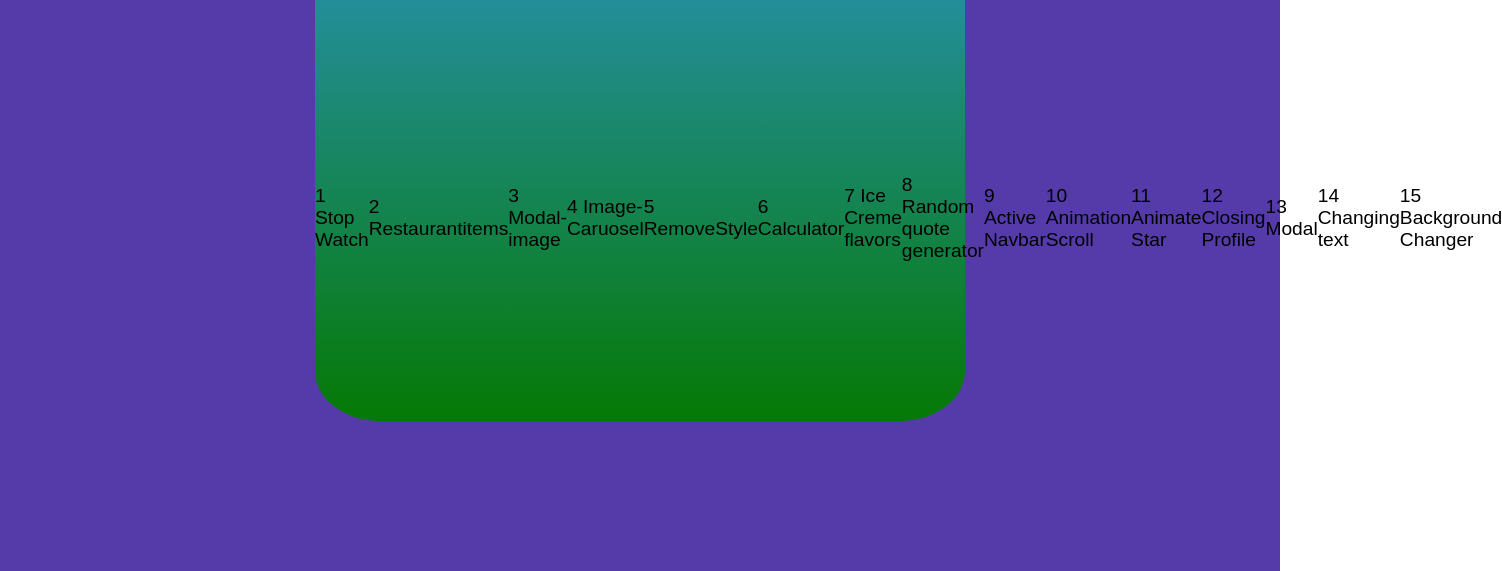
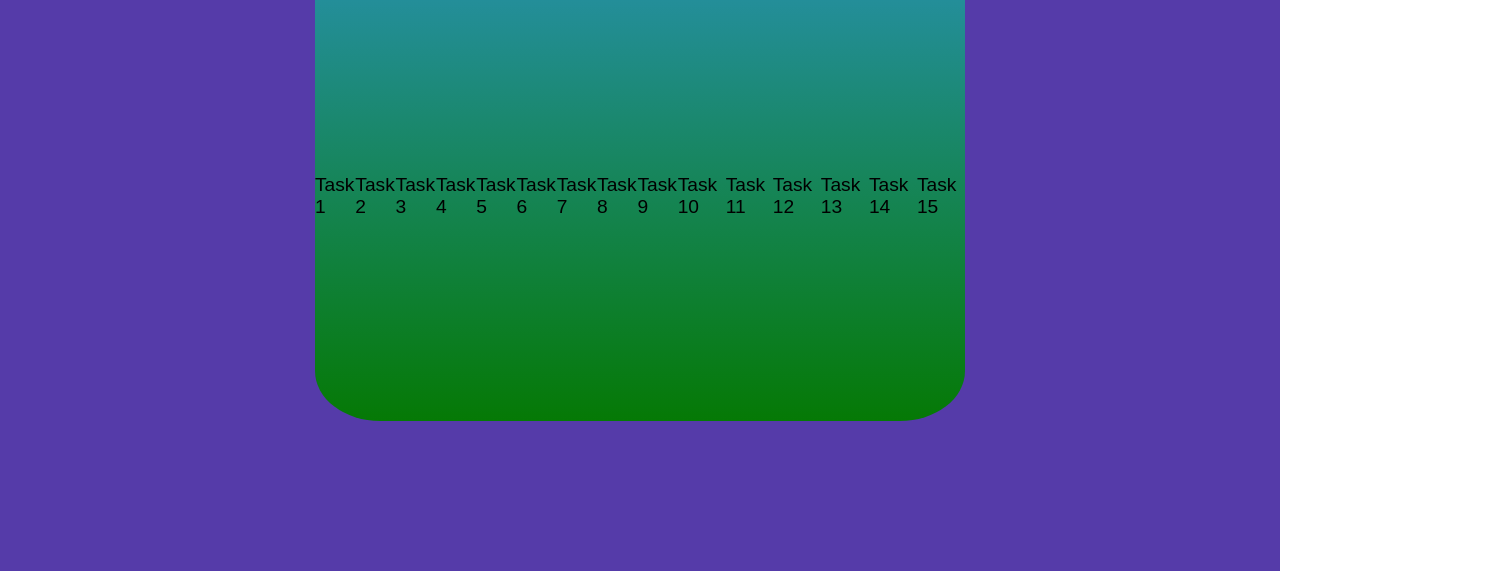
Before and after one commit to Muhammedmiqdad/javascript-projects, a plain HTML site: page index.html in a window 1280 px wide. Shown: the part 229-800 px from the top of the page, 1502 px wide, since content can reach past the window. Drawn offline with Linux system fonts and the light colour scheme.

Commit message:
index file updated

```diff
--- a/index.html
+++ b/index.html
@@ -12,21 +12,21 @@
       <div class="box">
         <h1>Live Projects</h1>
         <div class="task">
-          <a href="./1.StopWatch/index.html">1 Stop Watch</a>
-          <a href="./2.Restaurantitems/index.html">2 Restaurantitems</a>
-          <a href="./3.modal-image/index.html">3 Modal-image</a>
-          <a href="./4.image-caruosel/index.html">4 Image-Caruosel</a>
-          <a href="./5.Removestyle/index.html">5 RemoveStyle</a>
-          <a href="./6.Calculator/index.html">6 Calculator</a>
-          <a href="./7.Ice cream flavors/index1.html">7 Ice Creme flavors</a>
-          <a href="./8.Random quote generator/index.html">8 Random quote generator</a>
-          <a href="./9.ActiveNavbar/index.html">9 Active Navbar</a>
-          <a href="./10.AnimationScroll/index.html">10 Animation Scroll</a>
-          <a href="./11.AnimateStar/index.html">11 Animate Star</a>
-          <a href="./12.Closing profile/index.html">12 Closing Profile</a>
-          <a href="./13,Modal/index.html">13 Modal</a>
-          <a href="./14.Changing text/index.html">14 Changing text</a>
-          <a href="./15.Bgchanger/index.html">15 Background Changer</a>
+          <a href="./1.StopWatch/index.html">Task 1 </a>
+          <a href="./2.Restaurantitems/index.html">Task 2 </a>
+          <a href="./3.modal-image/index.html">Task 3 </a>
+          <a href="./4.image-caruosel/index.html">Task 4</a>
+          <a href="./5.Removestyle/index.html">Task 5 </a>
+          <a href="./6.Calculator/index.html">Task 6 </a>
+          <a href="./7.Ice cream flavors/index1.html">Task 7 </a>
+          <a href="./8.Random quote generator/index.html">Task 8</a>
+          <a href="./9.ActiveNavbar/index.html">Task 9 </a>
+          <a href="./10.AnimationScroll/index.html">Task 10 </a>
+          <a href="./11.AnimateStar/index.html">Task 11</a>
+          <a href="./12.Closing profile/index.html">Task 12 </a>
+          <a href="./13,Modal/index.html">Task 13</a>
+          <a href="./14.Changing text/index.html">Task 14 </a>
+          <a href="./15.Bgchanger/index.html">Task 15</a>
 
         </div>
       </div>
```
